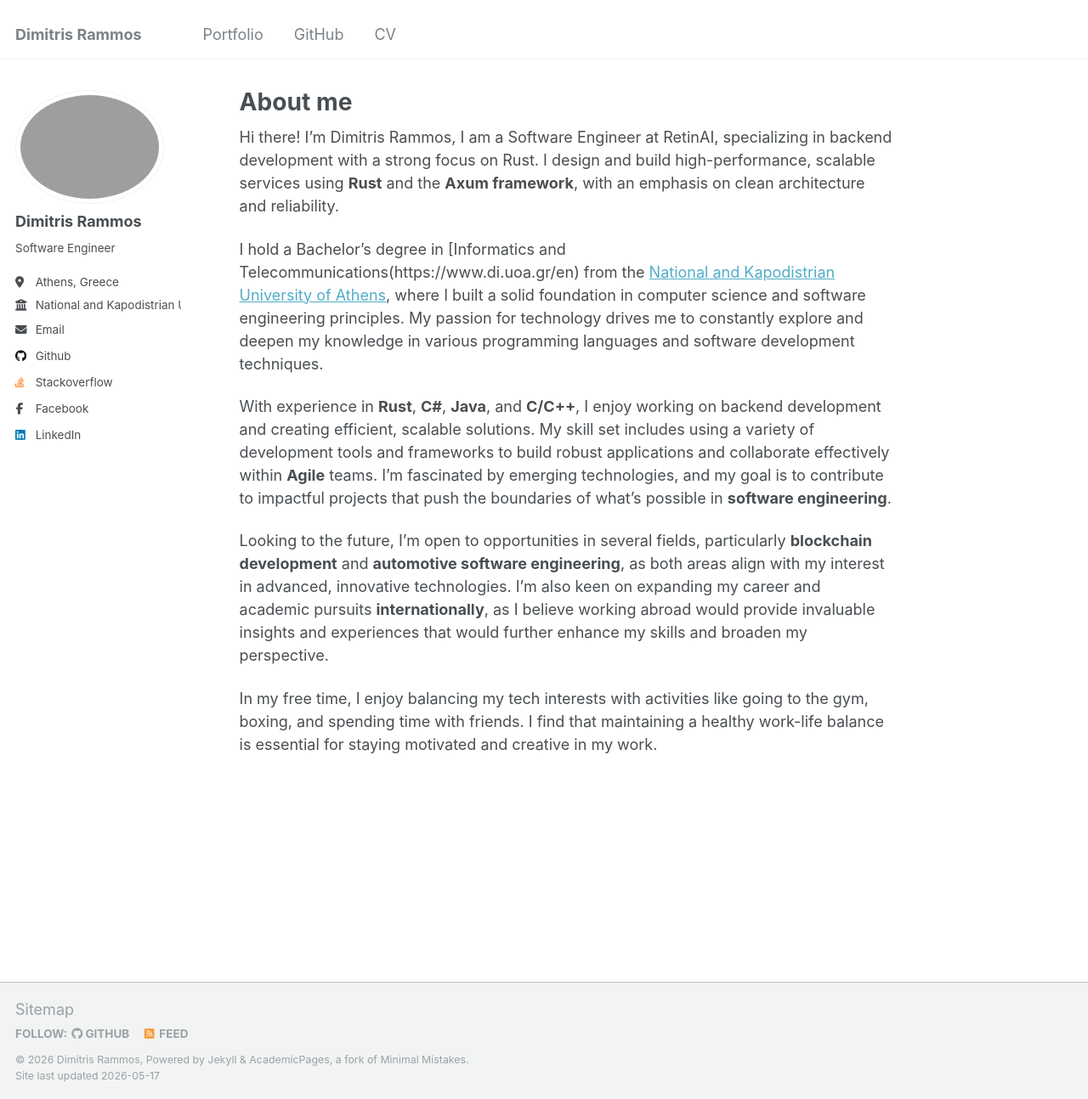
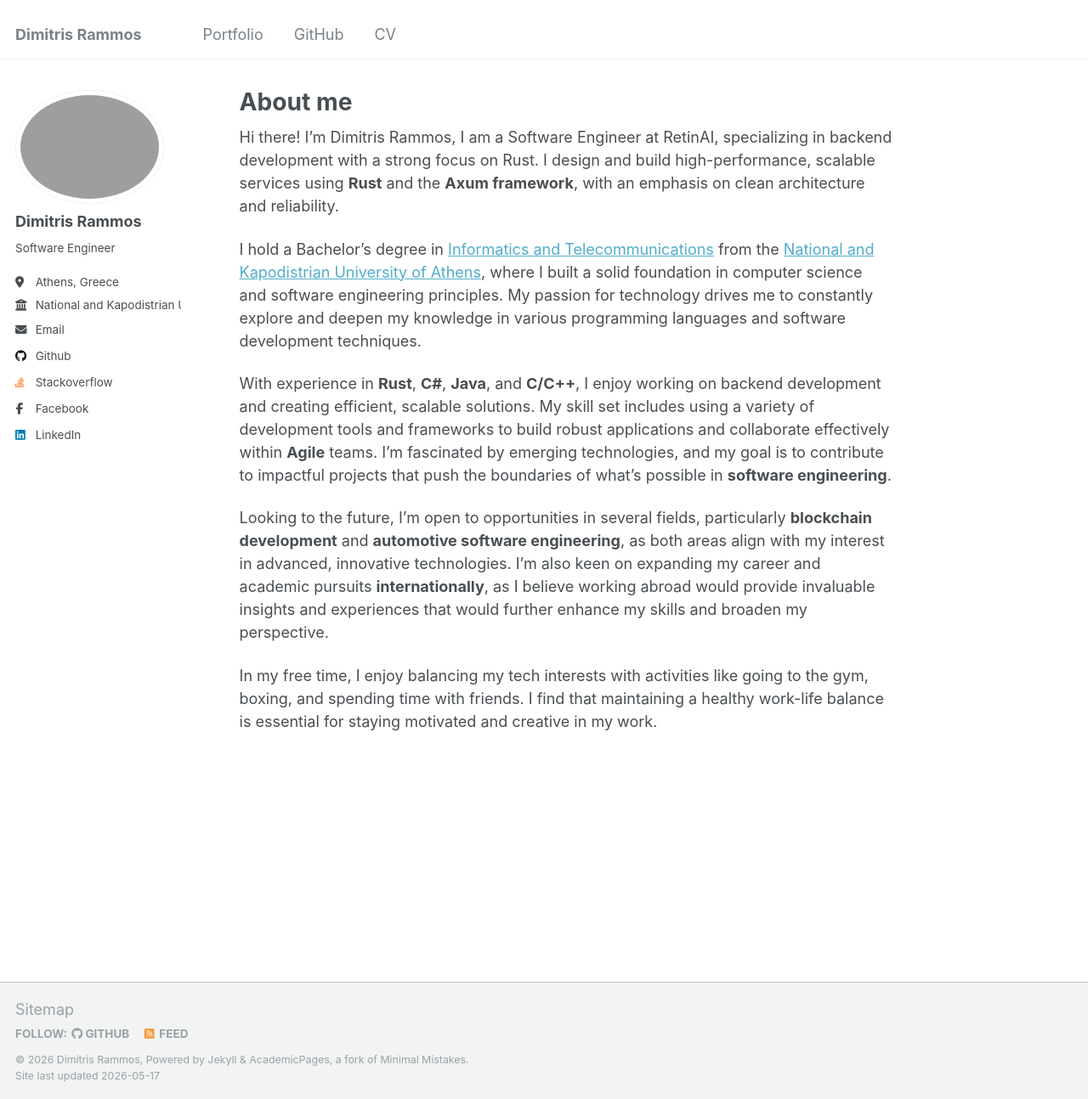
Before and after one commit to drammos/drammos.github.io, a Jekyll site: the page built from _pages/about.md, in a window 1280 px wide and 1294 px high. Shown: the whole window at 85% size. Built offline with Jekyll 4.4.1, drawn with Linux system fonts in a browser that asks for light colours.

Commit message:
Update about.md

```diff
--- a/_pages/about.md
+++ b/_pages/about.md
@@ -10,7 +10,7 @@ redirect_from:
 
 Hi there! I'm Dimitris Rammos, I am a Software Engineer at RetinAI, specializing in backend development with a strong focus on Rust. I design and build high-performance, scalable services using **Rust** and the **Axum framework**, with an emphasis on clean architecture and reliability.
 
-I hold a Bachelor’s degree in [Informatics and Telecommunications(https://www.di.uoa.gr/en) from the [National and Kapodistrian University of Athens](https://en.uoa.gr/), where I built a solid foundation in computer science and software engineering principles. My passion for technology drives me to constantly explore and deepen my knowledge in various programming languages and software development techniques.
+I hold a Bachelor’s degree in [Informatics and Telecommunications](https://www.di.uoa.gr/en) from the [National and Kapodistrian University of Athens](https://en.uoa.gr/), where I built a solid foundation in computer science and software engineering principles. My passion for technology drives me to constantly explore and deepen my knowledge in various programming languages and software development techniques.
 
 With experience in **Rust**, **C#**, **Java**, and **C/C++**, I enjoy working on backend development and creating efficient, scalable solutions. My skill set includes using a variety of development tools and frameworks to build robust applications and collaborate effectively within **Agile** teams. I’m fascinated by emerging technologies, and my goal is to contribute to impactful projects that push the boundaries of what’s possible in **software engineering**.
 
```
